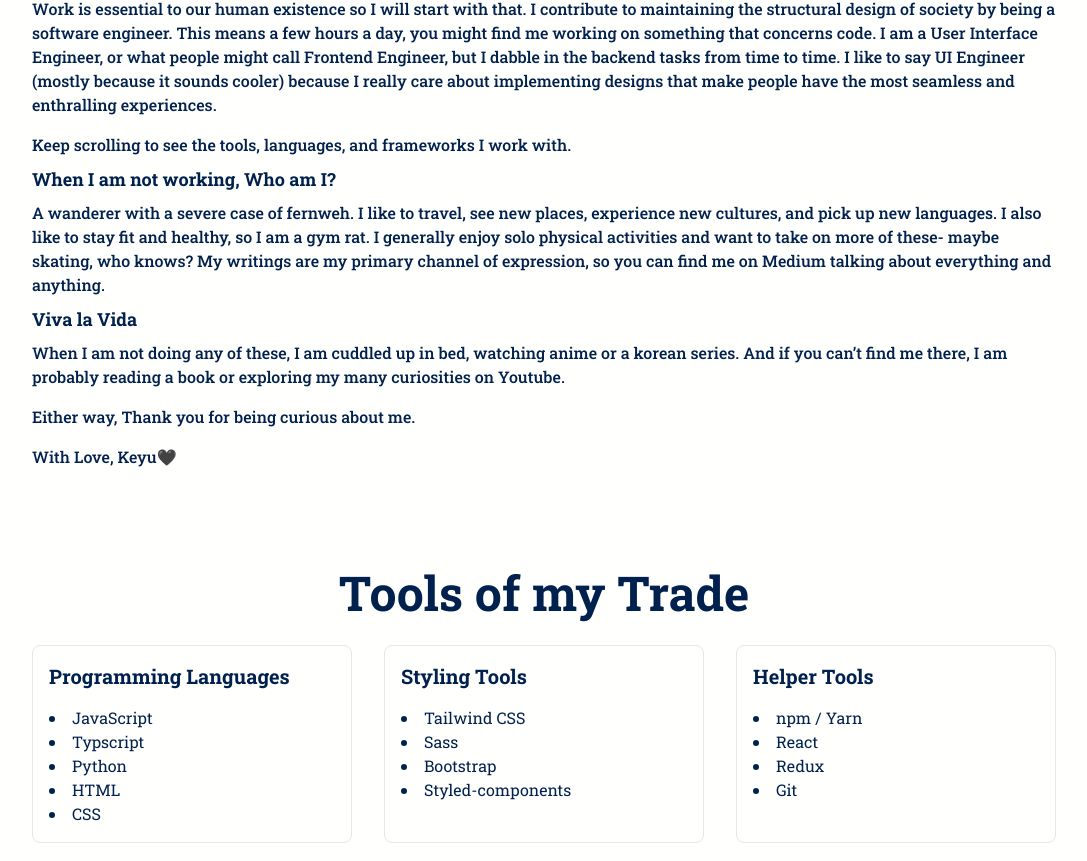
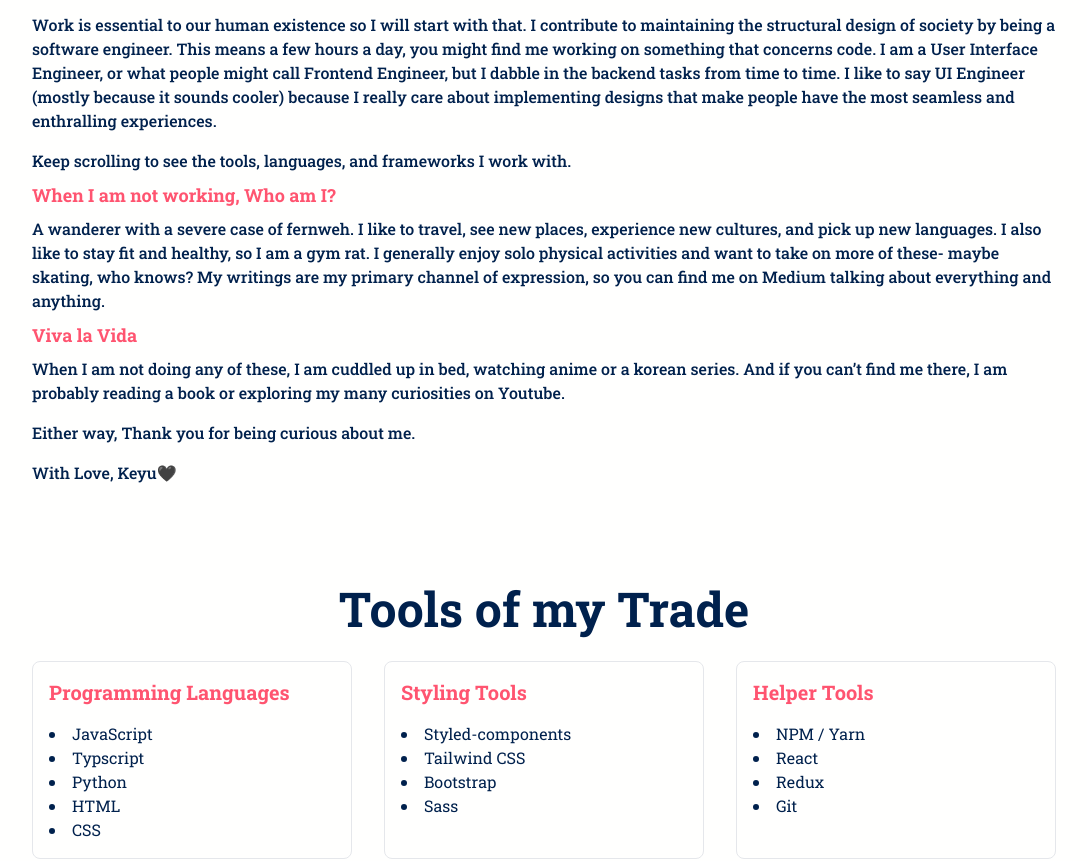
Before and after one commit to Keyukemi/halle-grapevine, a Next.js app: page /about in a window 1280 px wide. Shown: the part 1155-2016 px from the top of the page, without its empty margins (96-1183 px from the left). Built offline with nearby package versions, Linux system fonts and the light colour scheme.

Commit message:
style fixes

```diff
--- a/src/components/TransitionEffect.js
+++ b/src/components/TransitionEffect.js
@@ -10,12 +10,12 @@ const TransitionEffect = () => {
                 exit={{x:["0%", "100%"], width:["0%", "100%"]}}
                 transition={{duration:0.8, ease: "easeInOut"}}
             />
-            <motion.div className="fixed top-0 bottom-0 right-full w-screen h-screen z-20 bg-primary"
+            <motion.div className="fixed top-0 bottom-0 right-full w-screen h-screen z-20 bg-headline dark:bg-primary"
                 initial={{x:"100%", width:"100%"}}
                 animate={{x:"0%", width:"0%"}}
                 transition={{delay:0.2, duration:0.8, ease: "easeInOut"}}
             />
-            <motion.div className="fixed top-0 bottom-0 right-full w-screen h-screen z-10 bg-headline"
+            <motion.div className="fixed top-0 bottom-0 right-full w-screen h-screen z-10 bg-primary dark:bg-headline"
                 initial={{x:"100%", width:"100%"}}
                 animate={{x:"0%", width:"0%"}}
                 transition={{delay:0.4, duration:0.8, ease: "easeInOut"}}
--- a/src/pages/about.js
+++ b/src/pages/about.js
@@ -86,7 +86,7 @@ const about = () => {
 
                         {/* About Me Section */}
                         <div className="flex flex-col  w-full ">
-                            <motion.h2 className="uppercase text-2xl text-center font-bold text-headline dark:text-primary " whileHover ={{scale:1.2}}>About Me</motion.h2>
+                            <motion.h2 className="uppercase text-5xl md:text-2xl text-center font-bold text-secondary dark:text-highlight " whileHover ={{scale:1.2}}>About Me</motion.h2>
                             <p className="font-medium my-2">
                                 {`Hi, I am Keyukemi Ubi. Everyone calls me Keyu or K; whichever you choose is fine.
                                 You are probably here because you are curious about me.
@@ -106,7 +106,7 @@ const about = () => {
                                 Keep scrolling to see the tools, languages, and frameworks I work with.
                                 `}
                             </p>
-                            <motion.h3 className="text-lg font-bold text-headline dark:text-primary" whileHover ={{scale:1.0}}>When I am not working, Who am I?</motion.h3>
+                            <motion.h3 className="text-lg font-bold text-secondary dark:text-highlight" whileHover ={{scale:1.0}}>When I am not working, Who am I?</motion.h3>
                             <p className="font-medium my-2">
                                 {`A wanderer with a severe case of fernweh. I like to travel, see new places, experience new cultures, and pick up new languages.
                                     I also like to stay fit and healthy, so I am a gym rat.
@@ -115,7 +115,7 @@ const about = () => {
                                 `}
                             </p>
 
-                            <motion.h3 className="text-lg font-bold  text-headline dark:text-primary " whileHover ={{scale:1.0}}>Viva la Vida</motion.h3>
+                            <motion.h3 className="text-lg font-bold  text-secondary dark:text-highlight " whileHover ={{scale:1.0}}>Viva la Vida</motion.h3>
                             <p className="font-medium my-2">
                                 {`
                                     When I am not doing any of these, I am cuddled up in bed, watching anime or a korean series.
@@ -137,7 +137,7 @@ const about = () => {
                             <h2 className="text-center text-5xl m-3 p-4 font-bold md:text-3xl sm:text-3xl xs:text-xl">Tools of my Trade</h2>
                             <div className="grid grid-cols-3 gap-8 sm:grid-cols-1">
                                 <div className="p-4 border rounded-lg hover:border-darkshadow">
-                                    <h3 className="text-xl font-bold mb-4">Programming Languages</h3>
+                                    <h3 className="text-xl font-bold mb-4 text-secondary dark:text-highlight">Programming Languages</h3>
                                     <ul className="list-disc list-inside">
                                         <li>JavaScript</li>
                                         <li>Typscript</li>
@@ -147,18 +147,18 @@ const about = () => {
                                     </ul>
                                 </div>
                                 <div className="p-4 border rounded-lg hover:border-darkshadow">
-                                    <h3 className="text-xl font-bold mb-4">Styling Tools</h3>
+                                    <h3 className="text-xl font-bold mb-4 text-secondary dark:text-highlight">Styling Tools</h3>
                                     <ul className="list-disc list-inside">
+                                        <li>Styled-components</li>
                                         <li>Tailwind CSS</li>
+                                        <li>Bootstrap</li>
                                         <li>Sass</li>
-                                        <li>Bootstrap</li>
-                                        <li>Styled-components</li>
                                     </ul>
                                 </div>
                                 <div className="p-4 border rounded-lg hover:border-darkshadow">
-                                    <h3 className="text-xl font-bold mb-4">Helper Tools</h3>
+                                    <h3 className="text-xl font-bold mb-4 text-secondary dark:text-highlight">Helper Tools</h3>
                                     <ul className="list-disc list-inside">
-                                        <li>npm / Yarn</li>
+                                        <li>NPM / Yarn</li>
                                         <li>React</li>
                                         <li>Redux</li>
                                         <li>Git</li>
```
